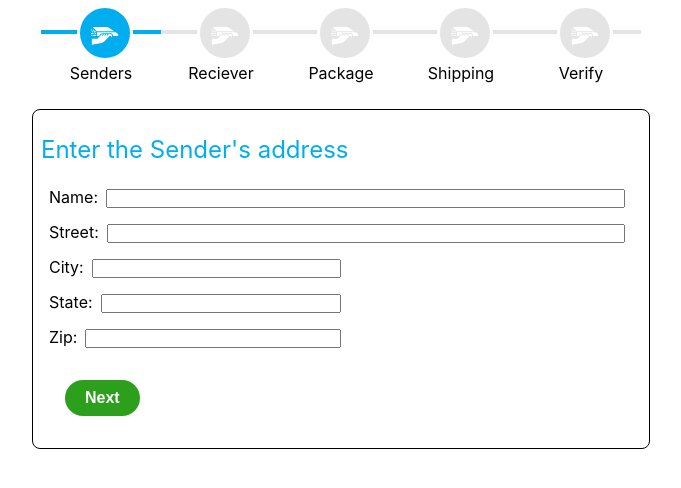
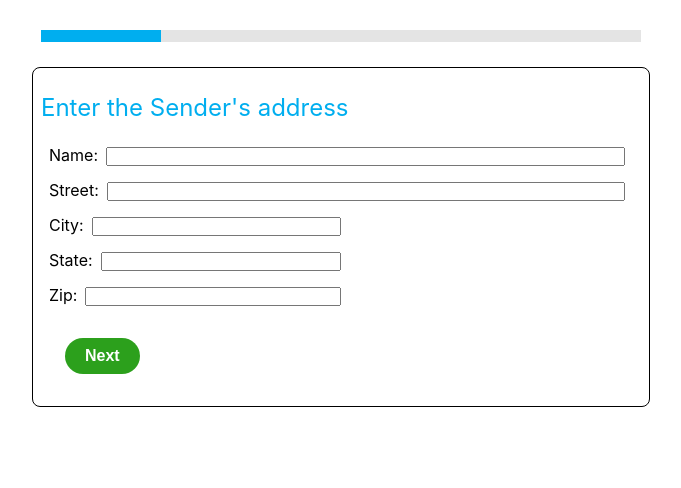
Before and after one commit to devpatelwebdeveloper/shipping-label-maker, a React (Vite) app: page / in a window 1280 px wide. Shown: the top 488 px of the page, without its empty margins (299-980 px from the left). Built offline with nearby package versions, Linux system fonts and the light colour scheme.

Commit message:
progressbar cleanup

```diff
--- a/src/Components/ProgressBar/ProgressBar.jsx
+++ b/src/Components/ProgressBar/ProgressBar.jsx
@@ -13,12 +13,7 @@ const ProgressBar = ({steps}) => {
             id={step.stepId}
             key={step.stepId}
             className={cx('step-item',step.stepSuccess)}
-            step-name={step.stepName}
-          >
-            <div>
-              <span className={cx('stepIcon')}>{step.stepIcon}</span>
-            </div>
-          </li>
+          ></li>
         )
       })}
     </ul>
--- a/src/Components/ProgressBar/ProgressBar.module.scss
+++ b/src/Components/ProgressBar/ProgressBar.module.scss
@@ -1,12 +1,7 @@
-$primary-blue: #00aeef;
-$stateItemColor: #fff;
-$coverColor: #e4e4e4;
-$textColor: #939393;
-$success-green: #43ac14;
-$successStatus: #43ac14;
-$waitStatus: #381e8a;
-$failStatus: #c6171b;
-$emptyStatus: #e4e4e4;
+$current-step: #00aeef;
+$state-item-color: #fff;
+$cover-color: #e4e4e4;
+$success-step: #43ac14;
 
 @mixin set-step-status($statusColor, $statusSymbol, $statusWidth) {
 	&::before {
@@ -31,7 +26,7 @@ $emptyStatus: #e4e4e4;
 	table-layout: fixed;
 	height: 4px;
 	width: 600px;
-	background-color: $coverColor;
+	background-color: $cover-color;
 	padding-left: 0px;
 
 	.step-item {
@@ -39,23 +34,13 @@ $emptyStatus: #e4e4e4;
 		position: relative;
 		width: 2%;
 		text-align: center;
-		height: 4px;
+		height: 12px;
 
 		&::before {
 			content: "";
 			display: block;
 			width: 0%;
 			height: 100%;
-		}
-
-		&::after {
-			content: attr(step-name);
-			position: absolute;
-			top: ($stepSize/2)+8;
-			left: 0;
-			right: 0;
-			overflow: hidden;
-			text-overflow: ellipsis;
 		}
 
 		& > div {
@@ -73,29 +58,24 @@ $emptyStatus: #e4e4e4;
 			line-height: $stepSize;
 			text-align: center;
 			font-size: 1em;
-			color: $stateItemColor;
+			color: $state-item-color;
 		}
 
 		&.wait {
-			@include set-step-status($primary-blue, "\f0c3", 100%);
+			@include set-step-status($current-step, "\f0c3", 100%);
 		}
 
 		&.success {
-			@include set-step-status($success-green, "\f00c", 100%);
-		}
-
-		&.fail {
-			@include set-step-status($failStatus, "\f05e", 50%);
+			@include set-step-status($success-step, "\f00c", 100%);
 		}
 
 		&.empty {
-			@include set-step-status($coverColor, "\f017", 0%);
+			@include set-step-status($cover-color, "\f017", 0%);
 		}
 	}
 }
 
 .custom-container {
 	width: 100%;
-	margin: 30px auto;
-	padding-bottom: 20px;
+	margin: 30px auto 0 auto;
 }
--- a/src/Components/StepForm/ShippingForm.jsx
+++ b/src/Components/StepForm/ShippingForm.jsx
@@ -37,49 +37,47 @@ const ShippingForm = () => {
     event.preventDefault()
     transition(mode - 1)
   }
+  const handleSubmit = (e)=>{
+    e.preventDefault();
+    setConfirmed(true)
+    transition(mode + 1)
+  }
 
   // Progress Bar Steps
   const steps = [
     {
-      stepSuccess: mode === 1 || mode > 1 ? "wait" : "empty",
+      stepSuccess: mode === 1? 'wait' : mode > 1 ? "success":"empty",
       stepId: "step-1",
-      stepName: "Senders",
-      stepIcon: sender,
+
     },
     {
-      stepSuccess: mode === 2 || mode > 2 ? "wait" : "empty",
+      stepSuccess: mode === 2? 'wait' : mode > 2 ? "success" : "empty",
       stepId: "step-2",
-      stepName: "Reciever",
-      stepIcon: sender,
+
     },
     {
-      stepSuccess: mode === 3 || mode > 3 ? "wait" : "empty",
+      stepSuccess: mode === 3? 'wait' : mode > 3 ? "success" : "empty",
       stepId: "step-3",
-      stepName: "Package",
-      stepIcon: sender,
+
     },
     {
-      stepSuccess: mode === 4 || mode > 4 ? "wait" : "empty",
+      stepSuccess: mode === 4? 'wait' : mode > 4 ? "success" : "empty",
       stepId: "step-4",
-      stepName: "Shipping",
-      stepIcon: sender,
+
     },
     {
-      stepSuccess: mode === 5 || mode > 5 ? "wait" : "empty",
+      stepSuccess: mode === 5? 'wait' : mode > 5 ? "success" : "empty",
       stepId: "step-5",
-      stepName: "Verify",
-      stepIcon: sender,
     },
   ]
 
-  const handleSubmit = (e)=>{
-    e.preventDefault();
-    setConfirmed(true)
 
-  }
   if(confirmed){
     return(
+      <>
+      <ProgressBar steps={steps}/>
       <Label info={state} />
+      </>
     )
   }
 
```
